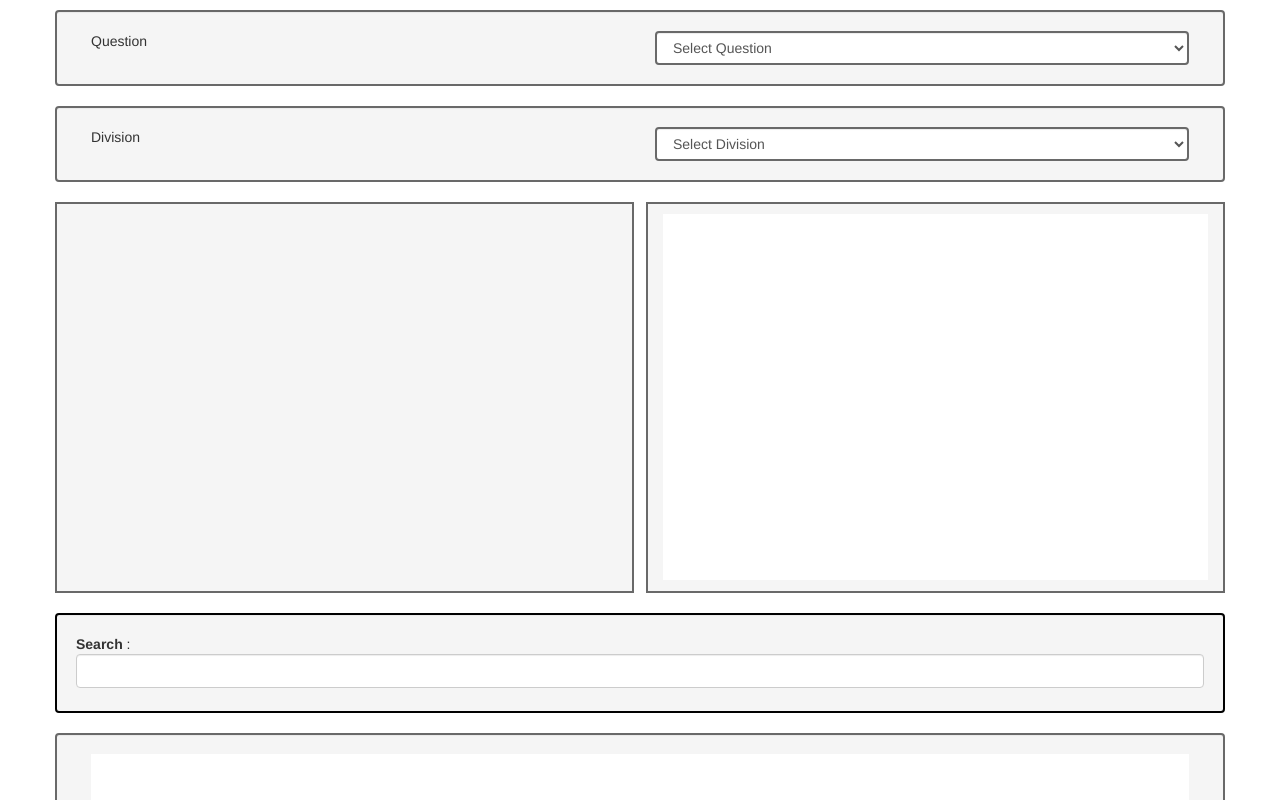
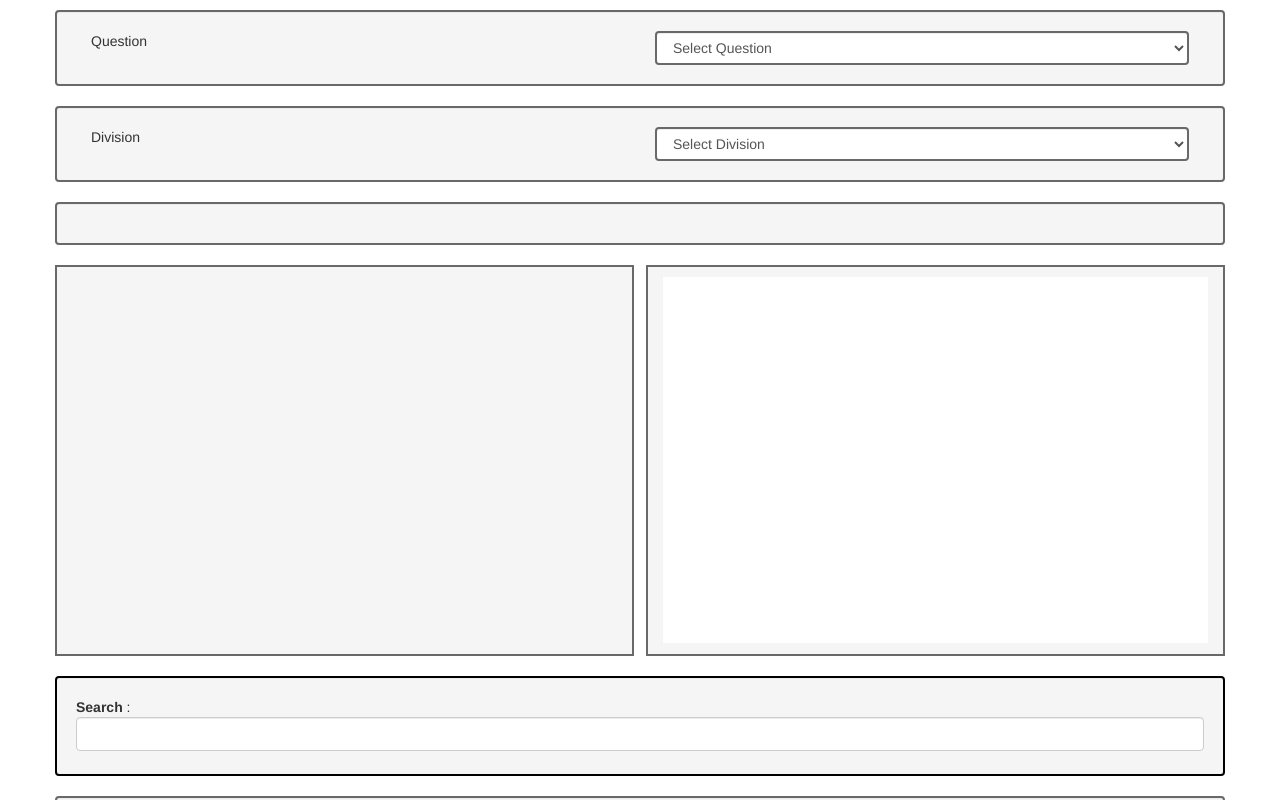
Before and after one commit to ahmer-yasin/d3js-visualization, a website: page index.html in a window 1280 px wide. Shown: the top 800 px of the page. Drawn offline with Linux system fonts and the light colour scheme; no server answers.

Commit message:
Div added for filter tags

```diff
--- a/index.html
+++ b/index.html
@@ -33,15 +33,21 @@
             </select>
         </div>
     </div>
+    <div class="border row well">
+        <div class="pull-left col-md-6">
+            <span style="cursor:pointer;" ng-if="filterSentiment" class="label label-success" ng-click="clearSentimentFilter()">{{filterSentiment}} <i class="glyphicon glyphicon-remove-circle"></i></span>
+        </div>
+        <div class="col-md-6 pull-right">
+            <span style="cursor:pointer;" ng-if="filterQuestion" class="label label-success" ng-click="clearQuestionFilter()">{{filterQuestion}} <i class="glyphicon glyphicon-remove-circle"></i></span>
+        </div>
+    </div>
     <div class="chart_container row">
         <div class="border pull-left col-md-6">
-            <span style="cursor:pointer;" ng-if="filterSentiment" class="label label-success" ng-click="clearSentimentFilter()">{{filterSentiment}} <i class="glyphicon glyphicon-remove-circle"></i></span>
             <div id="chart" class="span4 chart chart-doughnut">
                 <nvd3 options="options" data="data"></nvd3>
             </div>
         </div>
         <div class="border col-md-6 pull-right">
-            <span style="cursor:pointer;" ng-if="filterQuestion" class="label label-success" ng-click="clearQuestionFilter()">{{filterQuestion}} <i class="glyphicon glyphicon-remove-circle"></i></span>
             <div class="chart_right_text">
                 <p>
                     <jqcloud words="word" height="366" colors="{{colors}}" delay="10" steps="7" font-size="{from:0.10, to:0.04}"></jqcloud>
```
